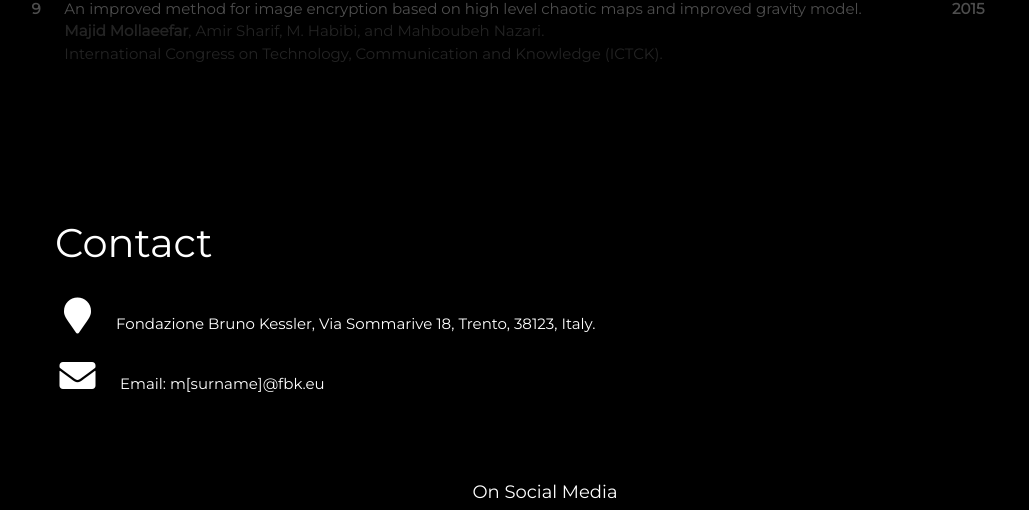
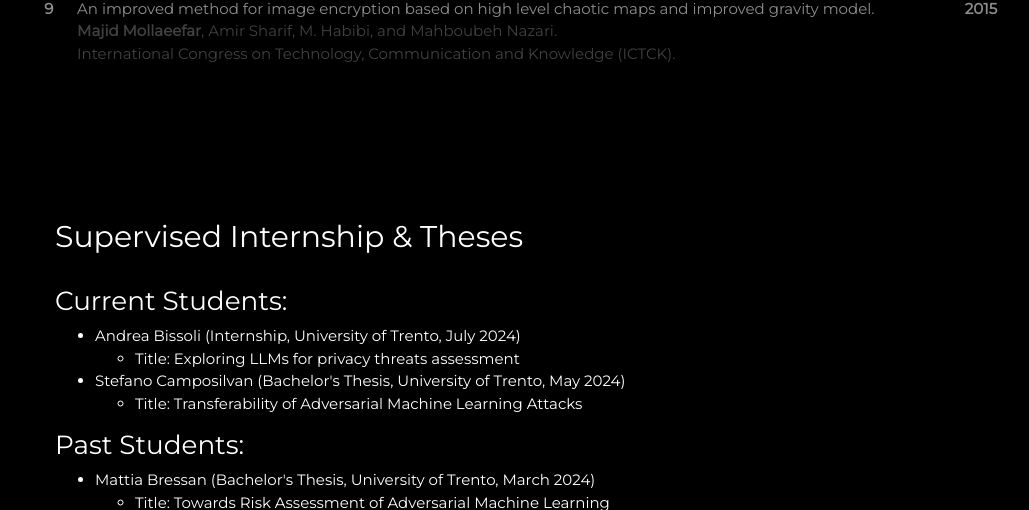
Before and after one commit to Majid-Mollaeefar/MajidML, a plain HTML site: page index.html in a window 1280 px wide. Shown: the part 2503-3013 px from the top of the page, without its empty margins (155-1184 px from the left). Drawn offline with nearby package versions, Linux system fonts and the light colour scheme; no server answers; some icons are missing; a web font is replaced by a local one.

Commit message:
add supervised section

```diff
--- a/index.html
+++ b/index.html
@@ -288,6 +288,35 @@
 
     <!-- end Table -->
 
+	  <!-- Supervised Section -->
+	<div class="container">
+	  <div class="w3-content w3-justify w3-text-white w3-padding-64" id="supervised-thesis">
+	    <h2 class="w3-text-white">Supervised Internship & Theses</h2>
+	    <hr style="width:200px" class="w3-opacity">
+	    <h3 class="w3-text-white">Current Students:</h3>
+	    <ul>
+	      <li>Andrea Bissoli (Internship, University of Trento, July 2024)
+	        <ul>
+	          <li>Title: Exploring LLMs for privacy threats assessment</li>
+	        </ul>
+	      </li>
+	      <li>Stefano Camposilvan (Bachelor's Thesis, University of Trento, May 2024)
+	        <ul>
+	          <li>Title: Transferability of Adversarial Machine Learning Attacks</li>
+	        </ul>
+	      </li>
+	    </ul>
+	    <h3 class="w3-text-white">Past Students:</h3>
+	    <ul>
+	      <li>Mattia Bressan (Bachelor's Thesis, University of Trento, March 2024)
+	        <ul>
+	          <li>Title: Towards Risk Assessment of Adversarial Machine Learning</li>
+	        </ul>
+	      </li>
+	    </ul>
+	  </div>
+	</div>
+
     <!-- Contact Section -->
     <div class="container">
       <div class="w3-padding-64 w3-content w3-justify w3-text-withe" id="contact">
```
